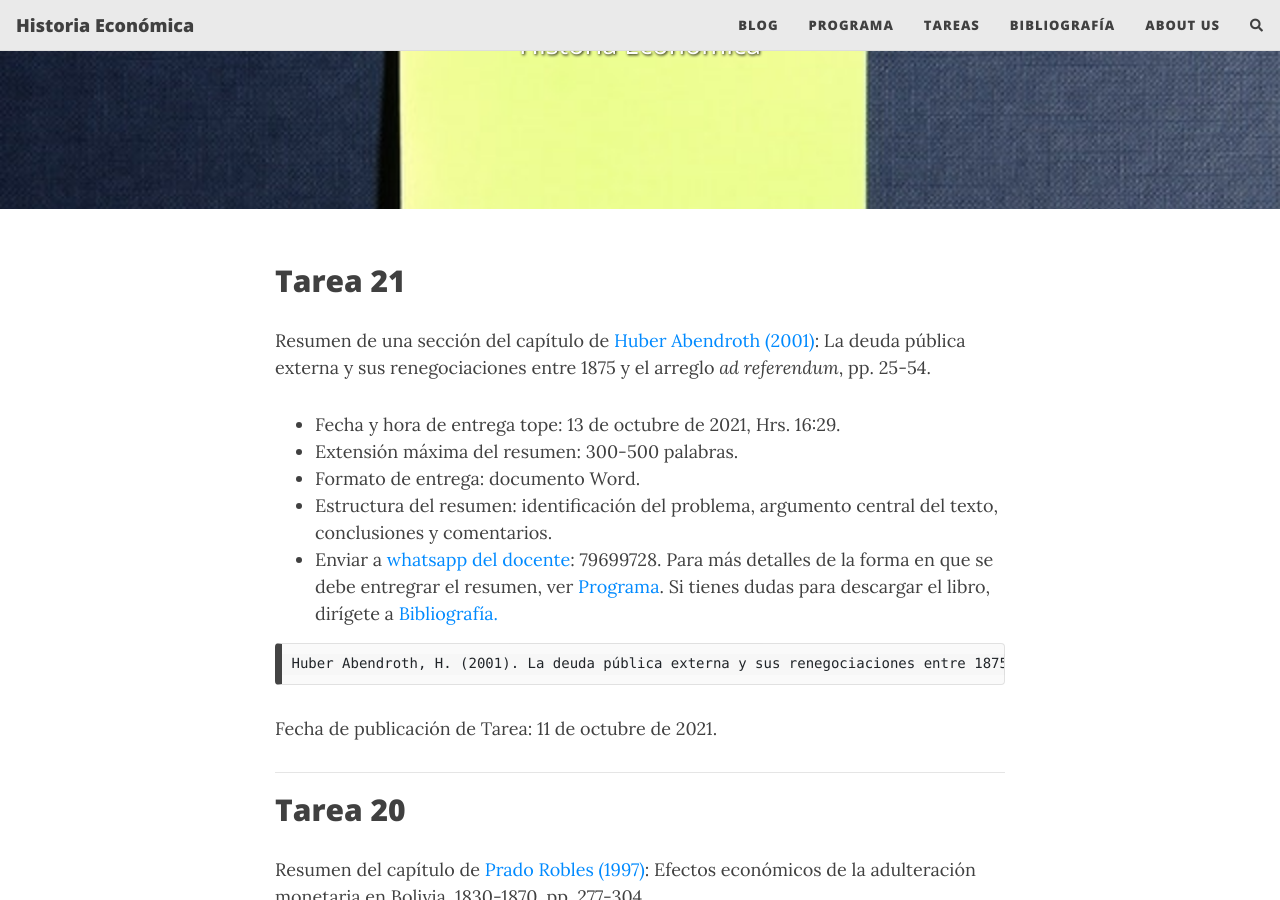
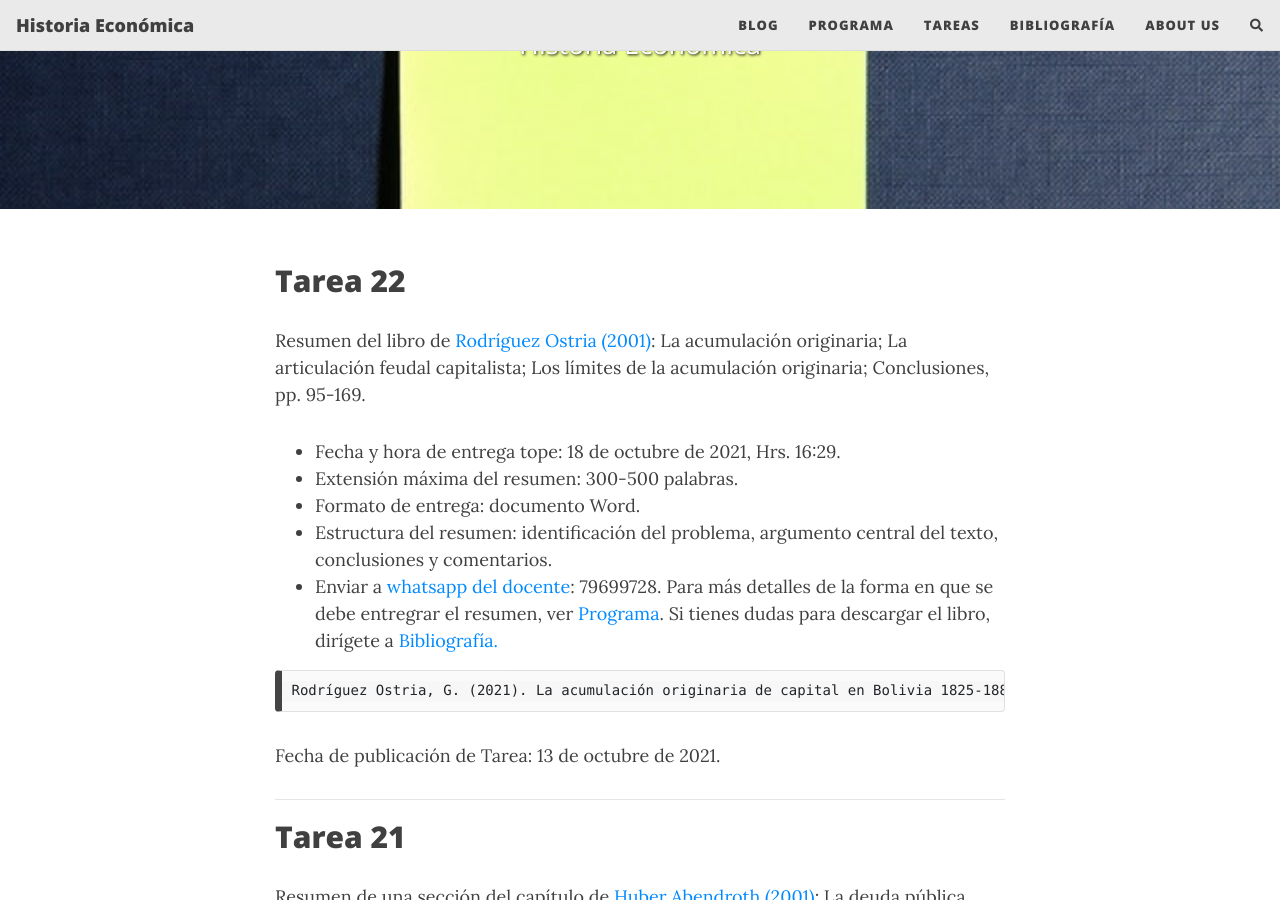
Before and after one commit to NigelCaspa/historiaeconomica, a Jekyll site: the page built from tareas.md, in a window 1280 px wide and 900 px high, scrolled down 336 px. Built offline with Jekyll 4.4.1, drawn with Linux system fonts in a browser that asks for light colours; nearby versions of some CDN libraries; comment, search, counter and statistics services are not loaded.

Commit message:
Tarea 21

```diff
--- a/tareas.md
+++ b/tareas.md
@@ -6,6 +6,25 @@ cover-img: /assets/img/todo.jpg
 thumbnail-img: /assets/img/todo.jpg
 share-img: /assets/img/todo.jpg
 ---
+## Tarea 22
+Resumen del libro de [Rodríguez Ostria (2001)](https://nigelcaspa.github.io/historiaeconomica/pdf/2021-rodriguez-acumulacion.pdf): La acumulación originaria; La articulación feudal capitalista; Los límites de la acumulación originaria; Conclusiones, pp. 95-169.
+
+
+- Fecha y hora de entrega tope: 18 de octubre de 2021, Hrs. 16:29.
+- Extensión máxima del resumen: 300-500 palabras.
+- Formato de entrega: documento Word.
+- Estructura del resumen: identificación del problema, argumento central del texto, conclusiones y comentarios.
+- Enviar a [whatsapp del docente](79699728): 79699728.
+Para más detalles de la forma en que se debe entregrar el resumen, ver [Programa](programa.md). Si tienes dudas para descargar el libro, dirígete a [Bibliografía.](bibliografia.md)
+
+~~~
+Rodríguez Ostria, G. (2021). La acumulación originaria de capital en Bolivia 1825-1885. Ensayo sobre la articulación feudal-capitalista. Plural Editores.
+~~~
+
+Fecha de publicación de Tarea: 13 de octubre de 2021.
+
+-----------------
+
 
 ## Tarea 21
 Resumen de una sección del capítulo de [Huber Abendroth (2001)](https://nigelcaspa.github.io/historiaeconomica/pdf/2001-deuda-externa-opt.pdf): La deuda pública externa y sus renegociaciones entre 1875 y el arreglo *ad referendum*, pp. 25-54.
```
Also changed, not shown: 1 other file.
